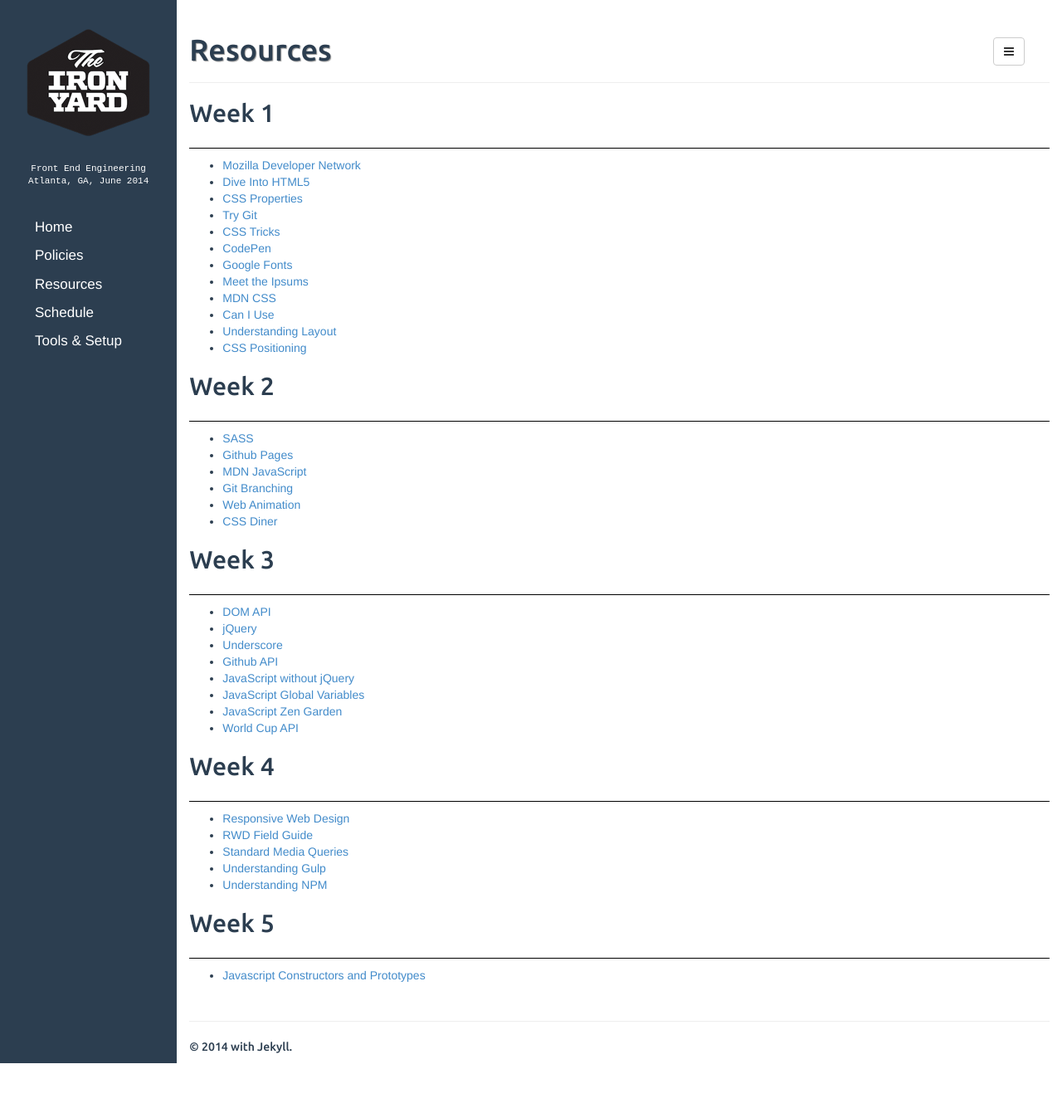
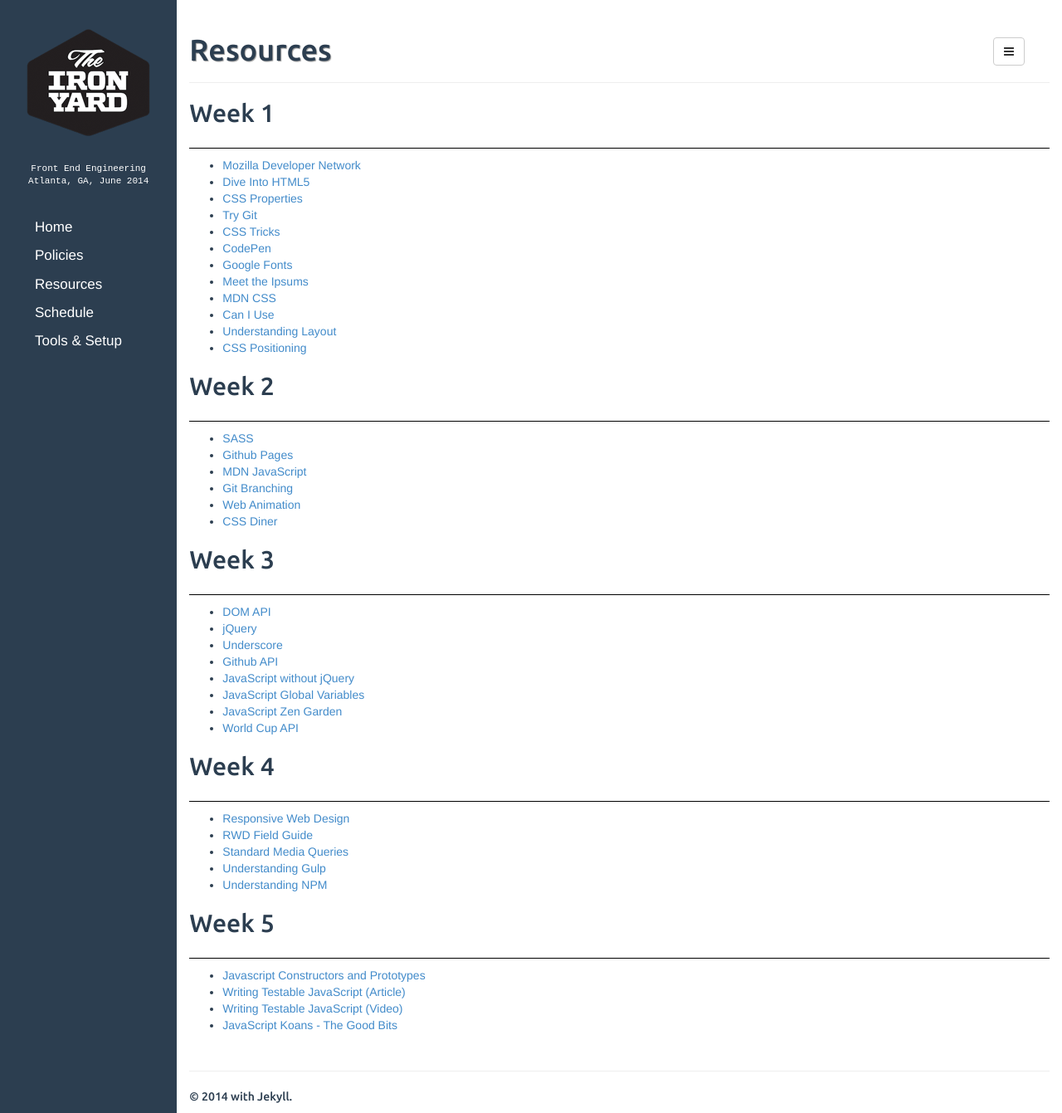
Before and after one commit to wendynichols/tiy-atlanta-js.github.io, a Jekyll site: the page built from resources.md, in a window 1280 px wide and 1341 px high. Shown: the whole window at 83% size. Built offline with Jekyll 4.4.1, drawn with Linux system fonts in a browser that asks for light colours.

Commit message:
Added some resources for week 5

```diff
--- a/resources.md
+++ b/resources.md
@@ -49,3 +49,6 @@
 ## Week 5
 
 * [Javascript Constructors and Prototypes](http://tobyho.com/2010/11/22/javascript-constructors-and/)
+* [Writing Testable JavaScript (Article)](http://alistapart.com/article/writing-testable-javascript)
+* [Writing Testable JavaScript (Video)](https://www.youtube.com/watch?v=OzjogCFO4Zo&list=UUyBAm31tEpZ17hka6ZvVqcg&index=2)
+* [JavaScript Koans - The Good Bits](https://github.com/mrdavidlaing/javascript-koans)
```
